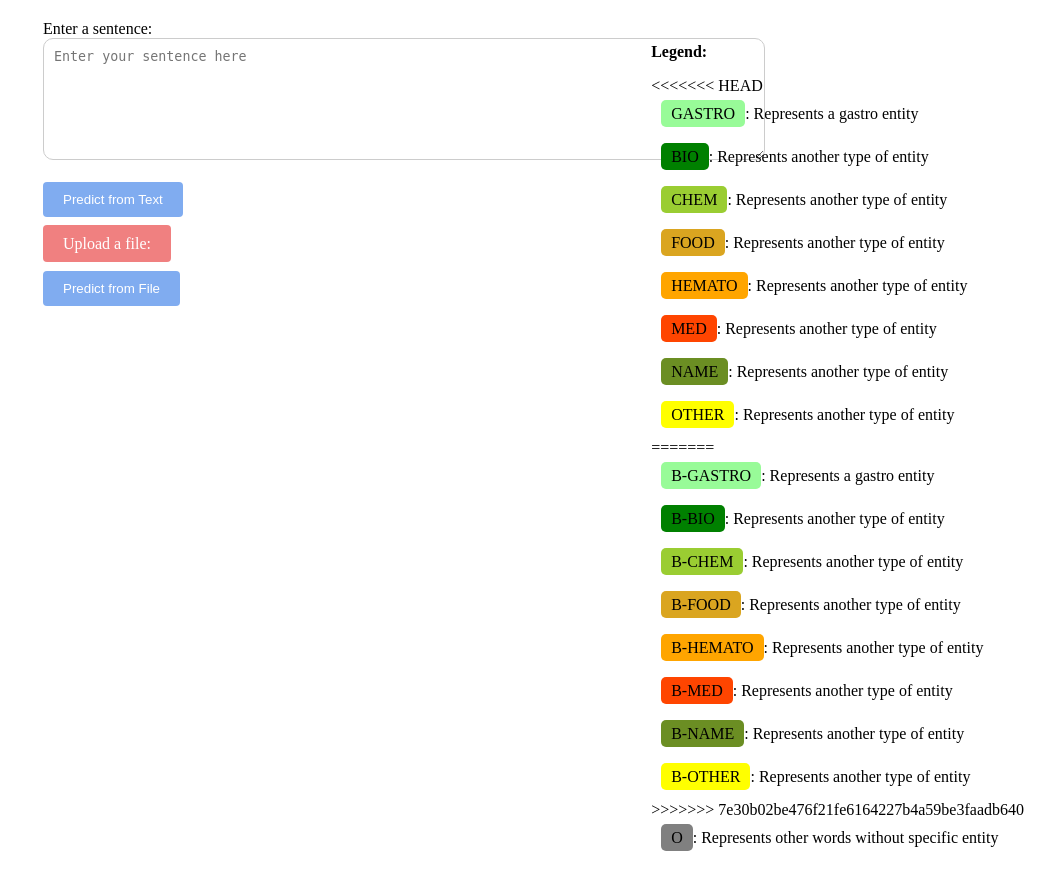
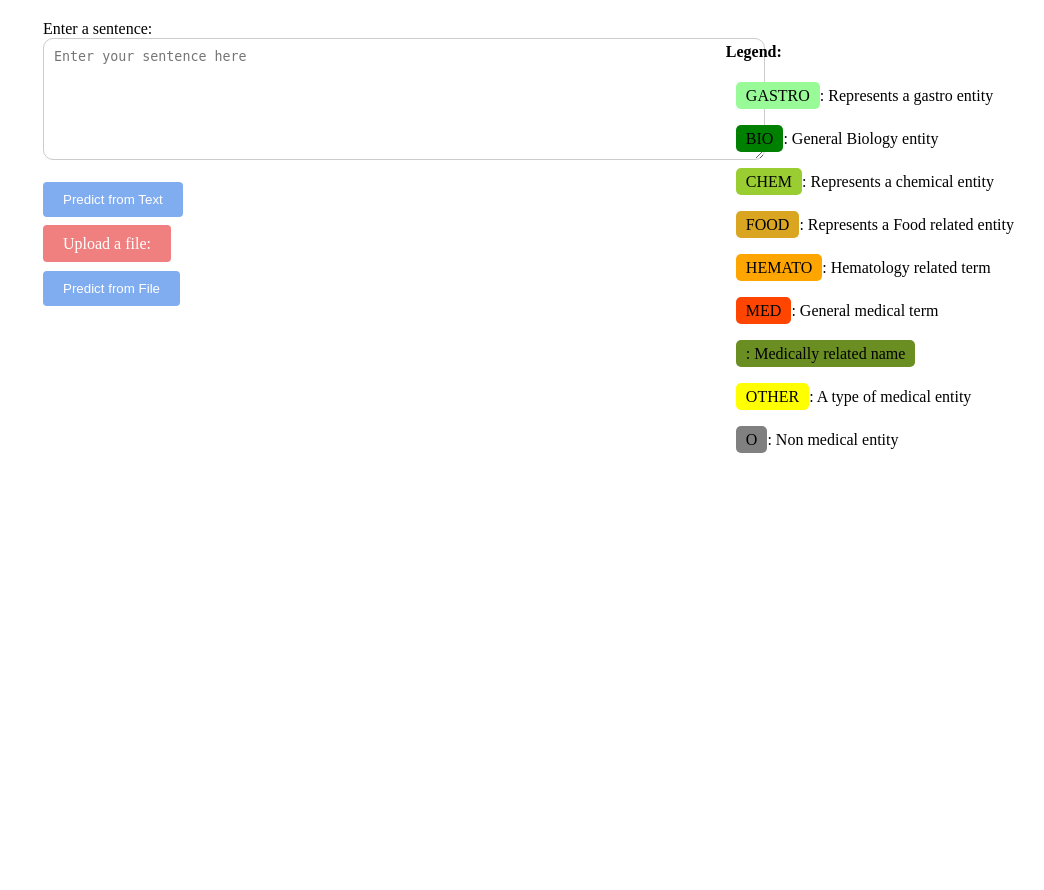
Before and after one commit to Alex-Gombos/licentaWeb, a Flask app: page / in a window 1280 px wide. Shown: the part 73-963 px from the top of the page, without its empty margins (236-1280 px from the left). Run offline with Flask 3, Linux system fonts and the light colour scheme; parts of the project's set-up code (start-up, migrations or seed data) failed here and were passed over.

Commit message:
changed labels

```diff
--- a/templates/index.html
+++ b/templates/index.html
@@ -66,26 +66,15 @@
     <div class="legend">
         <p>Legend:</p>
         <ul>
-<<<<<<< HEAD
             <li><span class="B-GASTRO">GASTRO</span>: Represents a gastro entity</li>
-            <li><span class="B-BIO">BIO</span>: Represents another type of entity</li>
-            <li><span class="B-CHEM">CHEM</span>: Represents another type of entity</li>
-            <li><span class="B-FOOD">FOOD</span>: Represents another type of entity</li>
-            <li><span class="B-HEMATO">HEMATO</span>: Represents another type of entity</li>
-            <li><span class="B-MED">MED</span>: Represents another type of entity</li>
-            <li><span class="B-NAME">NAME</span>: Represents another type of entity</li>
-            <li><span class="B-OTHER">OTHER</span>: Represents another type of entity</li>
-=======
-            <li><span class="B-GASTRO">B-GASTRO</span>: Represents a gastro entity</li>
-            <li><span class="B-BIO">B-BIO</span>: Represents another type of entity</li>
-            <li><span class="B-CHEM">B-CHEM</span>: Represents another type of entity</li>
-            <li><span class="B-FOOD">B-FOOD</span>: Represents another type of entity</li>
-            <li><span class="B-HEMATO">B-HEMATO</span>: Represents another type of entity</li>
-            <li><span class="B-MED">B-MED</span>: Represents another type of entity</li>
-            <li><span class="B-NAME">B-NAME</span>: Represents another type of entity</li>
-            <li><span class="B-OTHER">B-OTHER</span>: Represents another type of entity</li>
->>>>>>> 7e30b02be476f21fe6164227b4a59be3faadb640
-            <li><span class="O">O</span>: Represents other words without specific entity</li>
+            <li><span class="B-BIO">BIO</span>: General Biology entity</li>
+            <li><span class="B-CHEM">CHEM</span>: Represents a chemical entity</li>
+            <li><span class="B-FOOD">FOOD</span>: Represents a Food related entity</li>
+            <li><span class="B-HEMATO">HEMATO</span>: Hematology related term</li>
+            <li><span class="B-MED">MED</span>: General medical term</li>
+            <li><span class="B-NAME">: Medically related name</span></li>
+            <li><span class="B-OTHER">OTHER</span>: A type of medical entity</li>
+            <li><span class="O">O</span>: Non medical entity</li>
         </ul>
     </div>
 </body>
```
